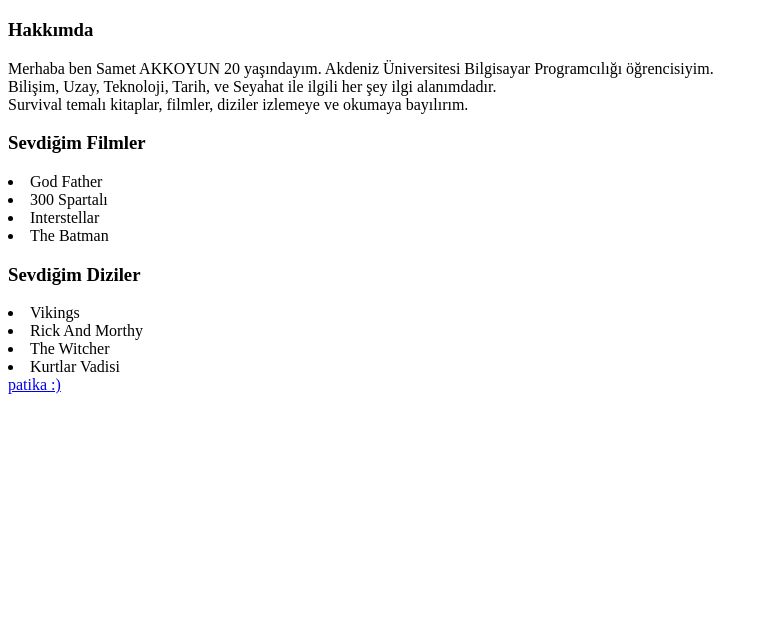
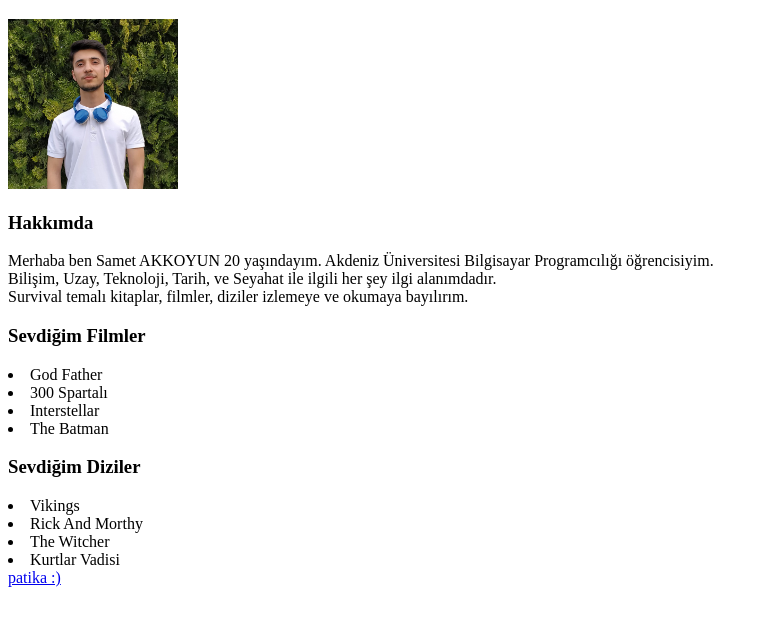
Before and after one commit to sametAkkoyun/kodluyoruzHTMLfirst, a plain HTML site: page index.html in a window 1280 px wide. Shown: the part 61-686 px from the top of the page, without its empty margins (0-764 px from the left). Drawn offline with Linux system fonts and the light colour scheme.

Commit message:
firsttttt

```diff
--- a/index.html
+++ b/index.html
@@ -11,6 +11,8 @@
     <h1>
         Samet AKKOYUN
     </h1>
+
+    <img src="jpg.jpg" width="170px"; height="170px"; />
 
 
 
```
Also changed, not shown: jpg.jpg (added).
